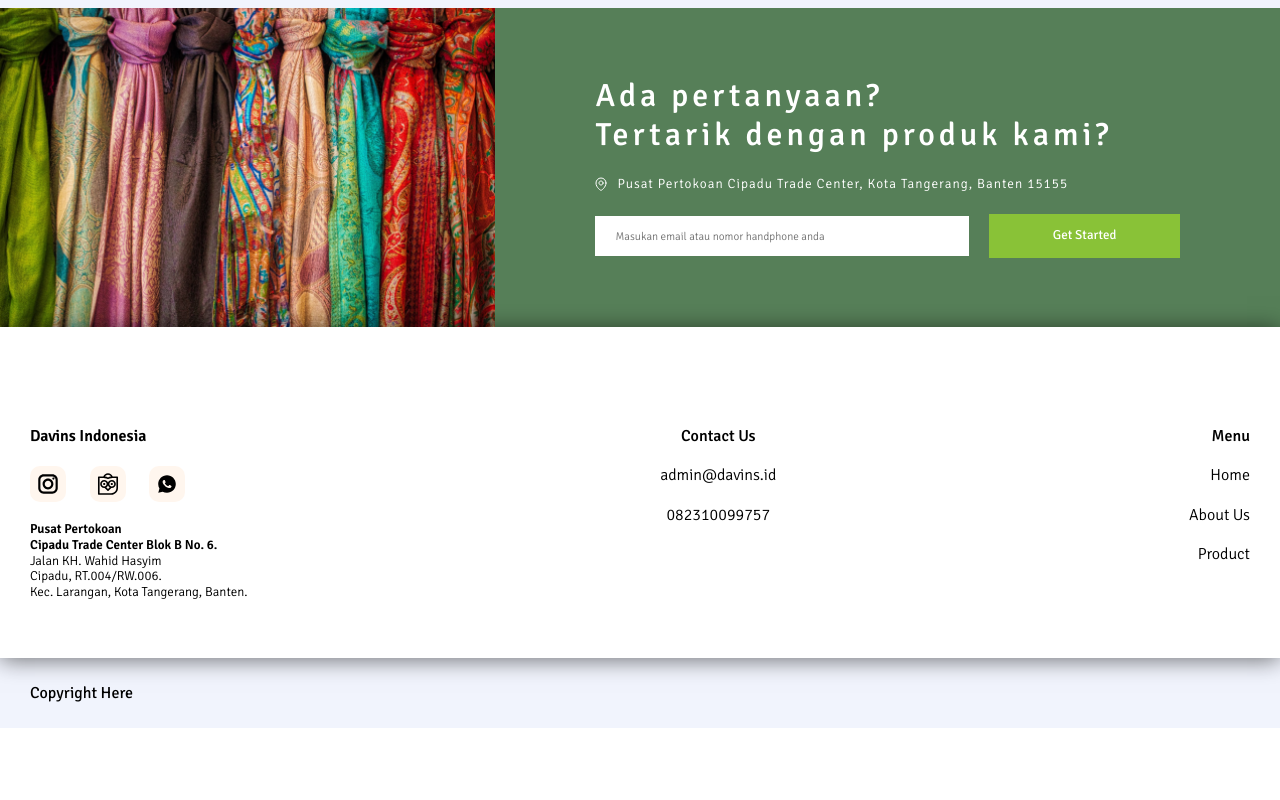
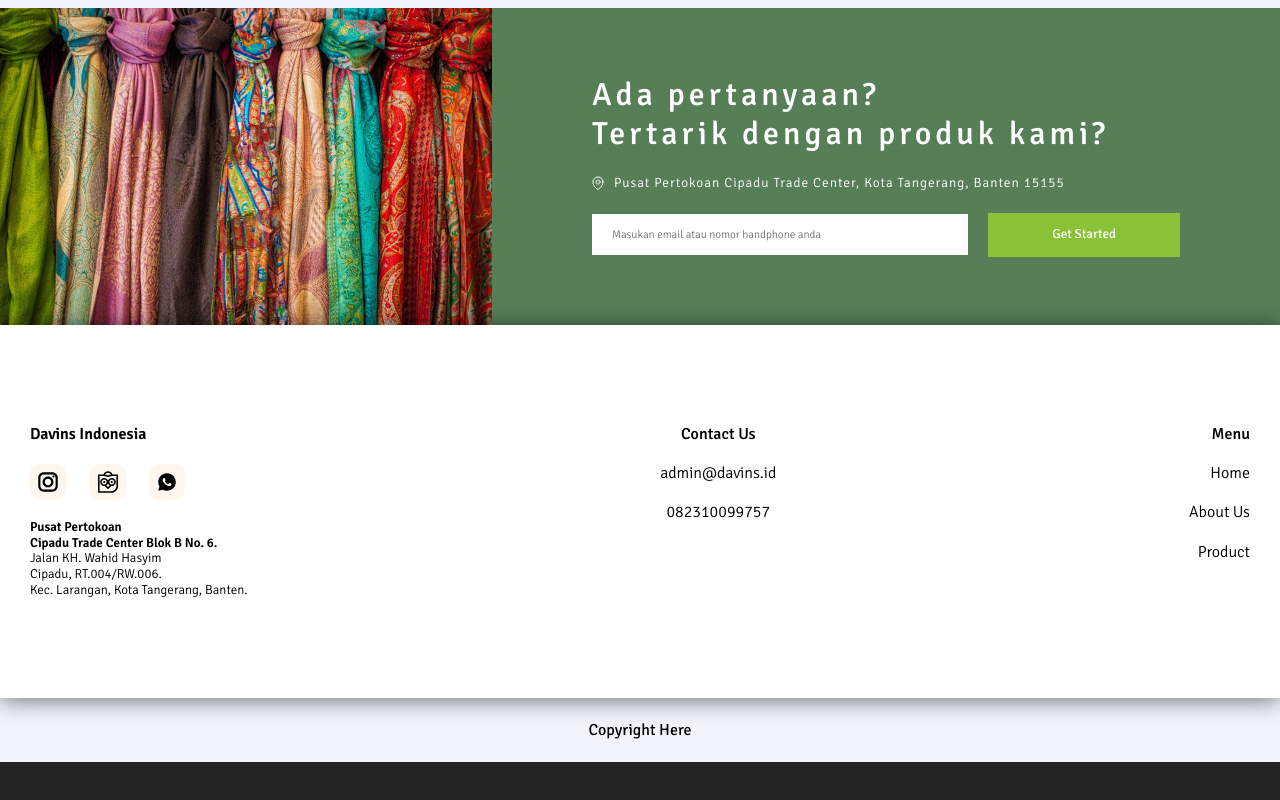
Before and after one commit to ayyashcihuy/davins-prototype, a website built with Vite: page index.html in a window 1280 px wide. Shown: the part 2420-3220 px from the top of the page. After the commit the page ends 3182 px from the top, so only its background shows below. Built offline with nearby package versions, Linux system fonts and the light colour scheme.

Commit message:
fixing css error at web display

```diff
--- a/style.css
+++ b/style.css
@@ -89,7 +89,6 @@ nav {
 
 .fourth-page {
   background: #FFFFFF;
-  height: 100vh;
   width: 100vw;
   max-width: 100%;
   display: flex;
@@ -153,7 +152,7 @@ nav {
   flex-direction: row;
   justify-content: space-between;
   align-items: start;
-  padding: 100px 30px 0 30px;
+  padding: 100px 30px 100px 30px;
   height: 50%;
   box-shadow: 0px 2px 22px 0px rgba(0,0,0,0.55);
   -webkit-box-shadow: 0px 2px 22px 0px rgba(0,0,0,0.55);
@@ -229,10 +228,10 @@ nav {
 }
 
 .footer {
-  padding: 0 30px 0 30px;
+  padding: 20px 30px 20px 30px;
   height: 11%;
   display: flex;
-  align-items: center;
+  justify-content: center;
   width: 100%;
 }
 
```
